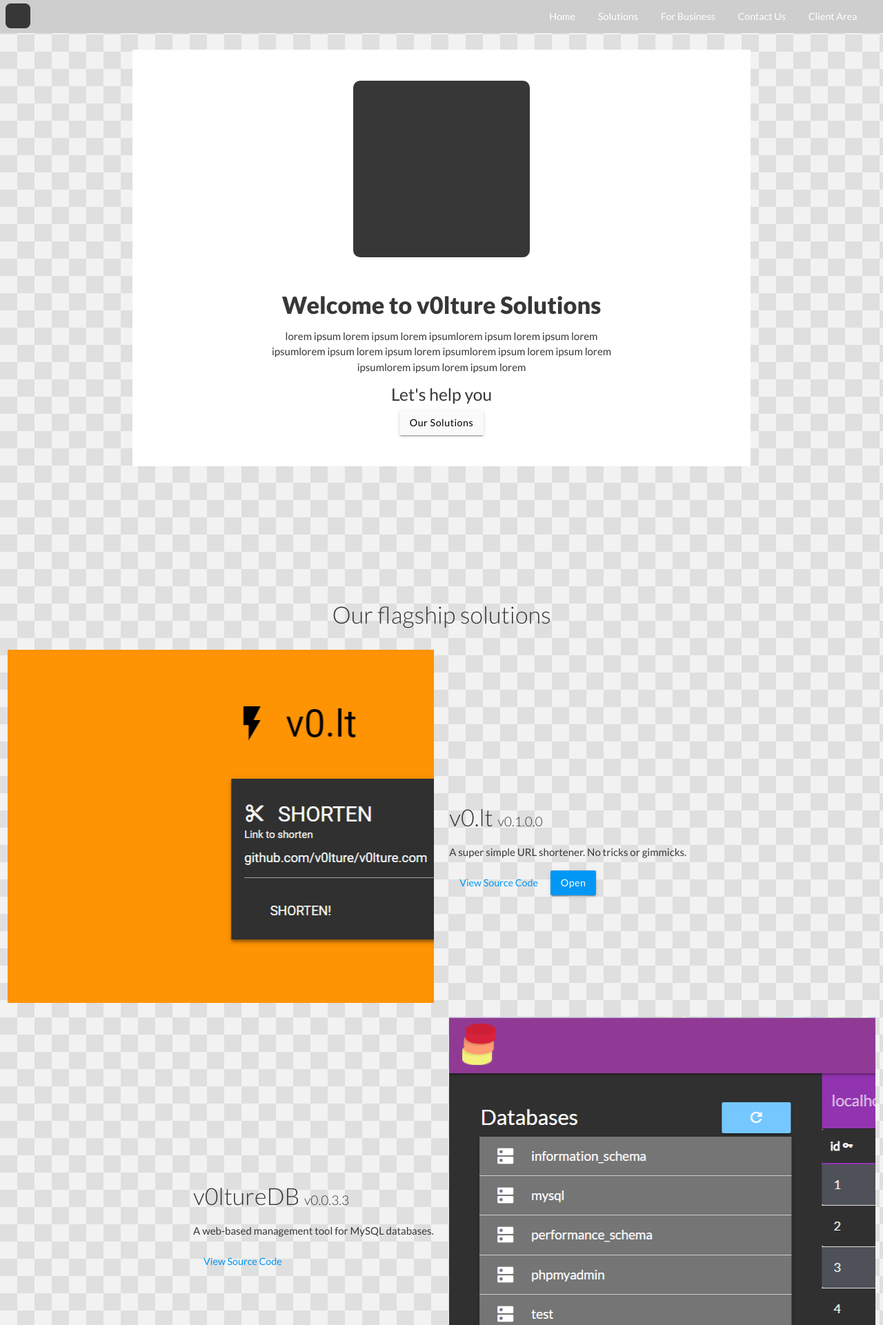
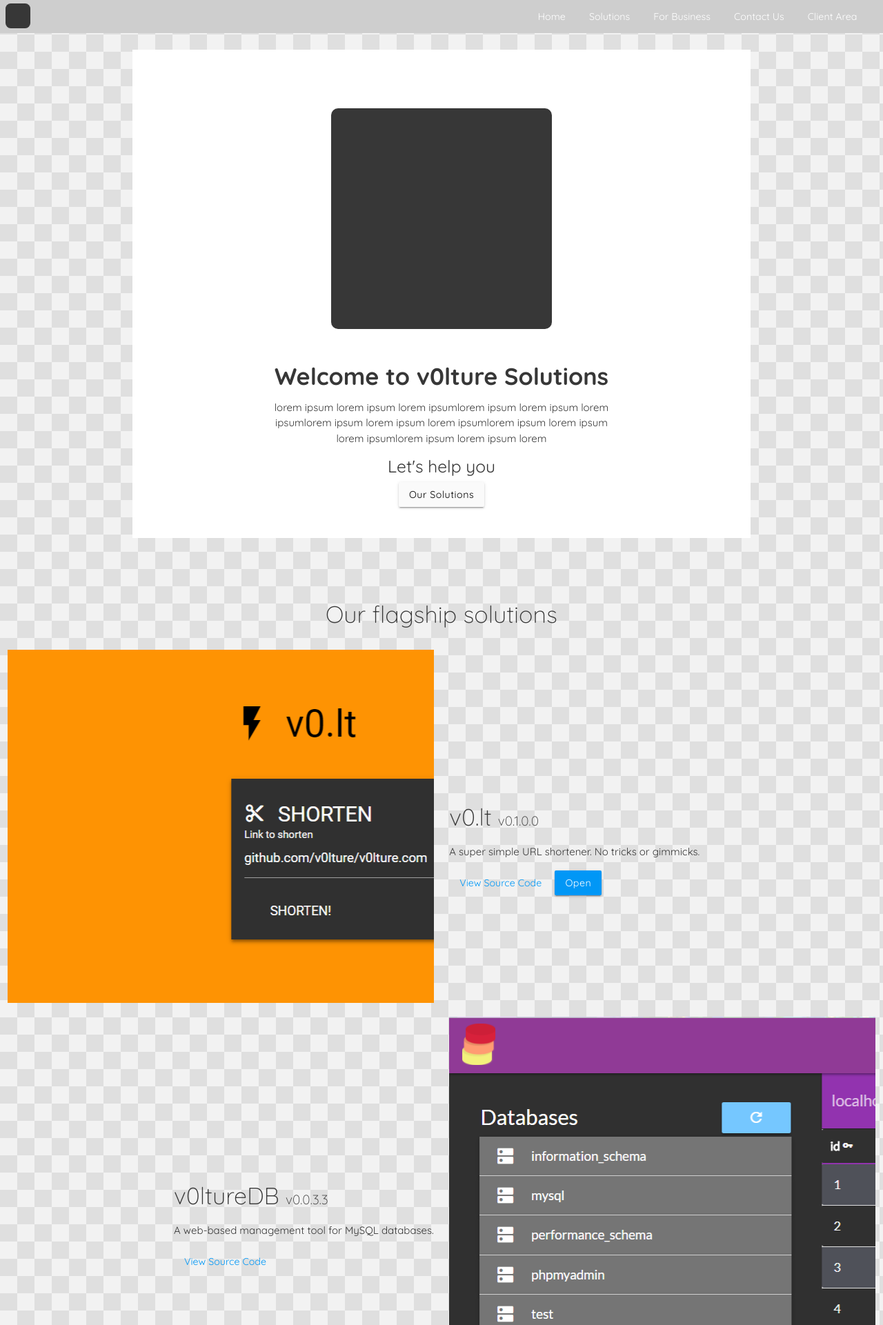
Before and after one commit to v0lture/v0lture.com, a PHP site: page / in a window 1280 px wide. Shown: the top 1921 px of the page at 69% size. Run offline with PHP 8.4, Linux system fonts and the light colour scheme; data that the repository does not hold is empty; some libraries are stand-ins or nearby versions.

Commit message:
font change, spacing changes

```diff
--- a/css/app.css
+++ b/css/app.css
@@ -1,6 +1,6 @@
 body {
     color: #373737;
-    font-family: "Lato", sans-serif;
+    font-family: "Quicksand", sans-serif;
     font-weight: 400;
     background: #eee;
     background-image: url("../img/bg.png");
@@ -81,10 +81,11 @@ a.accent:hover {
 
 .landing > .box > .blacksquarelogo {
     background: #373737;
-    height: 256px;
-    width: 256px;
-    margin-left: calc(50% - 128px);
+    height: 320px;
+    width: 320px;
+    margin-left: calc(50% - 160px);
     border-radius: 10px;
+    margin-top: 40px;
     margin-bottom: 50px;
 }
 
@@ -118,7 +119,7 @@ a.accent:hover {
 }
 
 .thick {
-    font-weight: 900;
+    font-weight: 700;
 }
 
 .solution {
--- a/layout/head.php
+++ b/layout/head.php
@@ -13,4 +13,4 @@
 
 <!-- fonts -->
 <link href="https://fonts.googleapis.com/icon?family=Material+Icons" rel="stylesheet">
-<link href="https://fonts.googleapis.com/css?family=Lato:300,400,900" rel="stylesheet">
+<link href="https://fonts.googleapis.com/css?family=Quicksand:300,400,700" rel="stylesheet">
```
